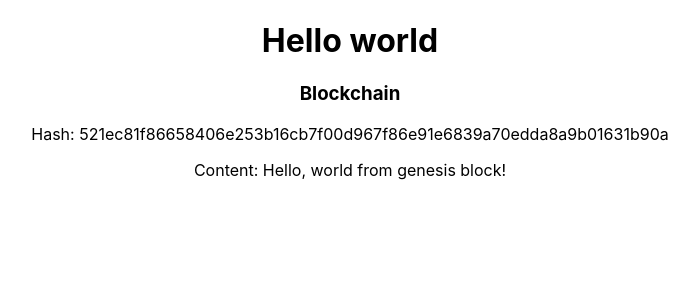
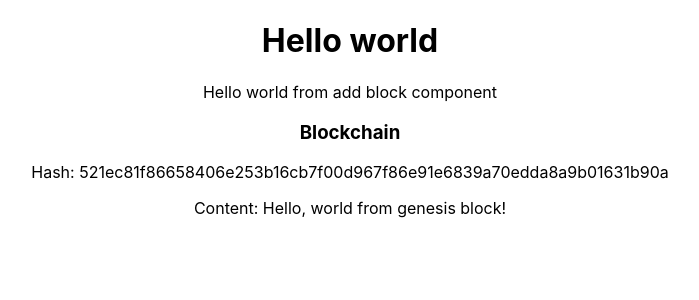
Before and after one commit to waiscodes/typescript-jest, a React (Create React App) app: page / in a window 1280 px wide. Shown: the top 300 px of the page, without its empty margins (290-989 px from the left). Built offline with nearby package versions, Linux system fonts and the light colour scheme.

Commit message:
added addblock to app and rendered

```diff
--- a/src/App.tsx
+++ b/src/App.tsx
@@ -3,6 +3,7 @@ import "./App.css";
 
 // components
 import Blockchain from "./components/Blockchain";
+import AddBlock from "./components/AddBlock";
 
 // Block Interface
 export interface IState {
@@ -27,6 +28,7 @@ function App() {
   return (
     <div className='App'>
       <h1>Hello world</h1>
+      <AddBlock />
       <Blockchain blockchain={blockchain} />
     </div>
   );
```
